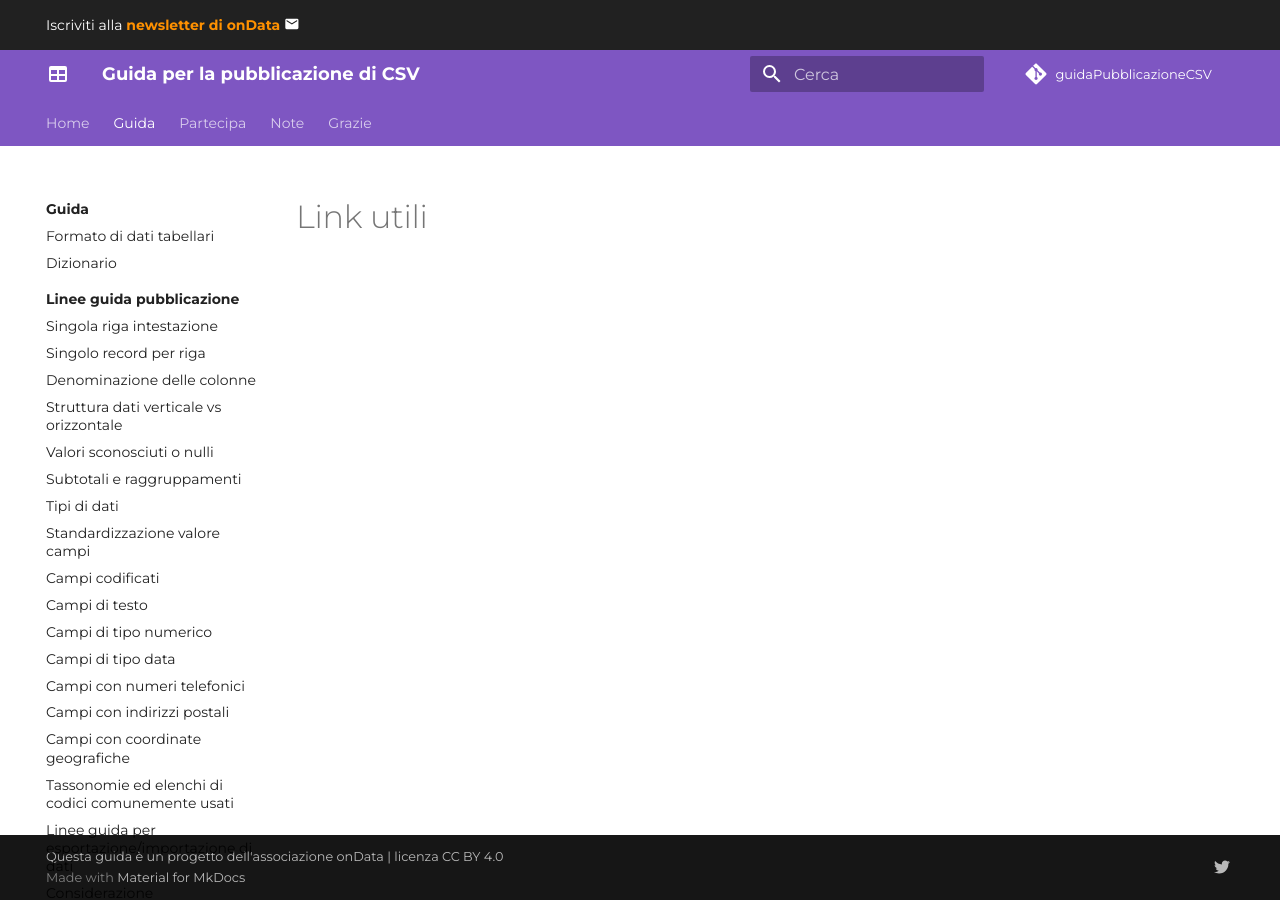
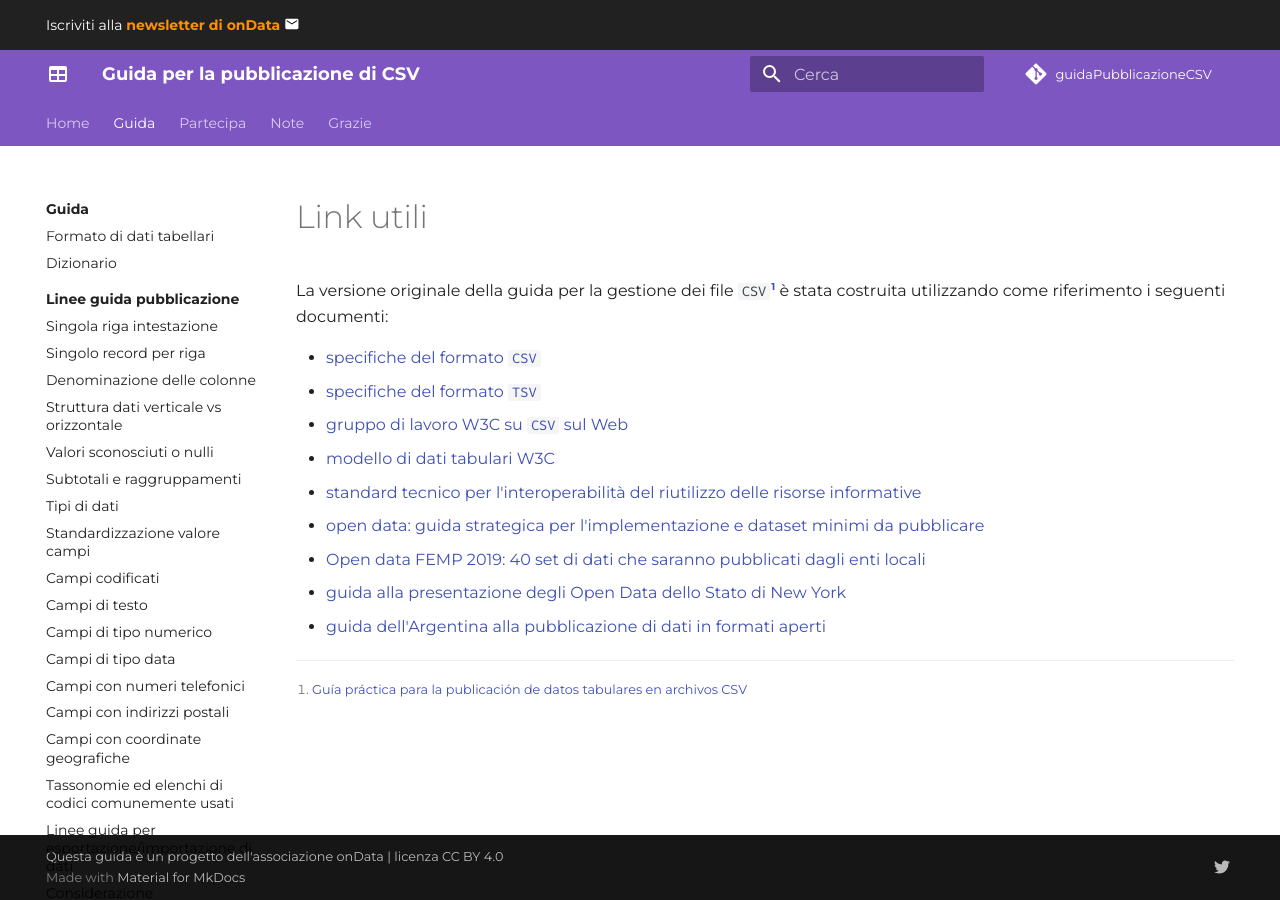
Before and after one commit to ondata/guidaPraticaPubblicazioneCSV, an MkDocs documentation site: the page built from docs/guida/linee_guida_pubblicazione/Link_utili.md, in a window 1280 px wide. Built offline with MkDocs 1.6.1 and Material for MkDocs 9.7.7, drawn with Linux system fonts in a browser that asks for light colours; comment, search, counter and statistics services are not loaded.

Commit message:
scritta prima versione capitolo

```diff
--- a/docs/guida/linee_guida_pubblicazione/Link_utili.md
+++ b/docs/guida/linee_guida_pubblicazione/Link_utili.md
@@ -4,3 +4,17 @@ hide:
 # - navigation
 title: Link utili
 ---
+
+La versione originale della guida per la gestione dei file `CSV`[^1] è stata costruita utilizzando come riferimento i seguenti documenti:
+
+- [specifiche del formato `CSV`](https://tools.ietf.org/html/rfc4180)
+- [specifiche del formato `TSV`](https://www.iana.org/assignments/media- types/text/tab-separated-values)
+- [gruppo di lavoro W3C su `CSV` sul Web](https://www.w3.org/2013/csvw/wiki/Main_Page)
+- [modello di dati tabulari W3C](https://www.w3.org/TR/2015/REC- tabular-data-model-20151217/)
+- [standard tecnico per l'interoperabilità del riutilizzo delle risorse informative](https://datos.gob.es/es/documentacion/norma-tecnica-de-interoperability-of-information-resource-re-use)
+- [open data: guida strategica per l'implementazione e dataset minimi da pubblicare](https://datos.gob.es/en/documentacion/datos-abiertos-guia-estrategica-para-su-puesta-en-marcha-y-conjuntos-de-datos-0)
+- [Open data FEMP 2019: 40 set di dati che saranno pubblicati dagli enti locali](chrome-extension://efaidnbmnnnibpcajpcglclefindmkaj/viewer.html?pdfurl=http%3A%2F%2Ffemp.femp.es%2Ffiles%2F3580-1937-fichero%2FDATOS%2520ABIERTOS%2520FEMP%25202019.pdf&clen=29966510)
+- [guida alla presentazione degli Open Data dello Stato di New York](https://data.ny.gov/download/c3zp-wr9j/application/pdf)
+- [guida dell'Argentina alla pubblicazione di dati in formati aperti](https://datosgobar.github.io/paquete-apertura-datos/guia-abiertos/#guia-para-la-publicacion-de-datos-en-formatos-abiertos)
+
+[^1]: [Guía práctica para la publicación de datos tabulares en archivos CSV](https://datos.gob.es/en/documentacion/guia-practica-para-la-publicacion-de-datos-tabulares-en-archivos-csv)
```
